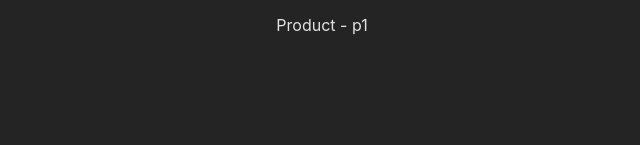
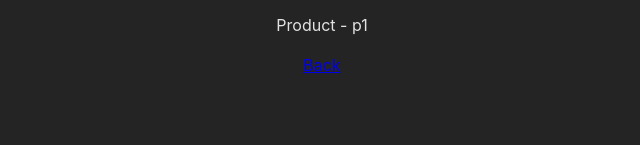
Before and after one commit to avi-codesmith/React-Router-Project, a React (Create React App) app: page /products/p1 in a window 1280 px wide. Shown: the part 152-297 px from the top of the page, without its empty margins (318-958 px from the left). Built offline with nearby package versions, Linux system fonts and the light colour scheme.

Commit message:
Relative and absolute paths with relative keyword in Link element

```diff
--- a/src/App.js
+++ b/src/App.js
@@ -26,7 +26,7 @@ const router = createBrowserRouter([
     element: <Root />,
     errorElement: <Error />, // we can add error as fallback page
     children: [
-      { path: "", element: <Homepage /> },
+      { path: "/", element: <Homepage /> },
       { path: "products", element: <Products /> },
       { path: "products/:id", element: <ProductDetails /> }, // It will give PoductDetails page with products as the "useParams().id" to be setted (in the ProductDetails and Products.jsx)
     ],
--- a/src/components/ProductDetails.jsx
+++ b/src/components/ProductDetails.jsx
@@ -1,4 +1,4 @@
-import { useParams } from "react-router-dom"; // It get the object parameters
+import { useParams, Link } from "react-router-dom"; // It get the object parameters
 
 export default function ProductDetails() {
   const params = useParams();
@@ -6,6 +6,9 @@ export default function ProductDetails() {
     <>
       <h1>This is a product with details!</h1>
       <p>Product - {params.id}</p>
+      <Link to=".." relative="path">
+        Back
+      </Link>
       {/* We can use the after products/ parameter by .id */}
     </>
   );
--- a/src/components/Products.jsx
+++ b/src/components/Products.jsx
@@ -12,7 +12,7 @@ export default function Products() {
       <h1 className="centre">This is my ultimate Products Page!</h1>
       <ul>
         {PRODUCTS.map((prod) => (
-          <li>
+          <li key={prod.id}>
             <Link to={`${prod.id}`}>{prod.title}</Link>
           </li>
         ))}
```
